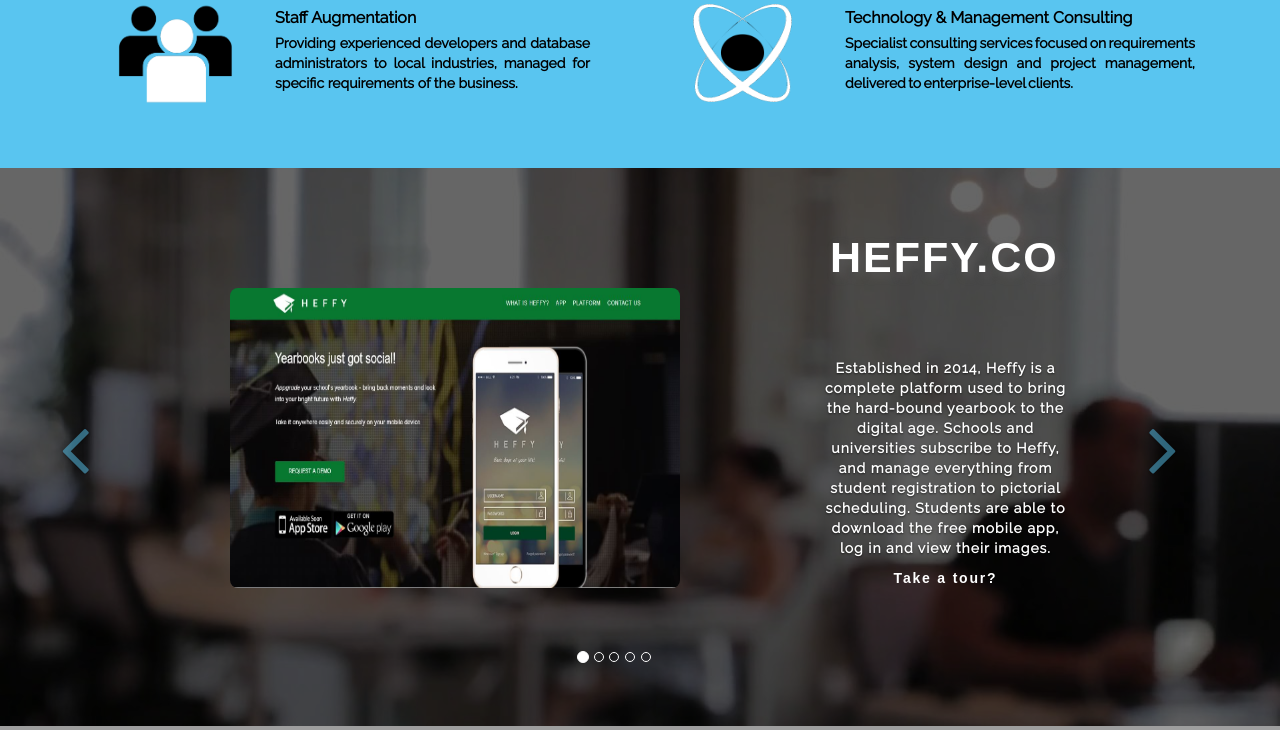
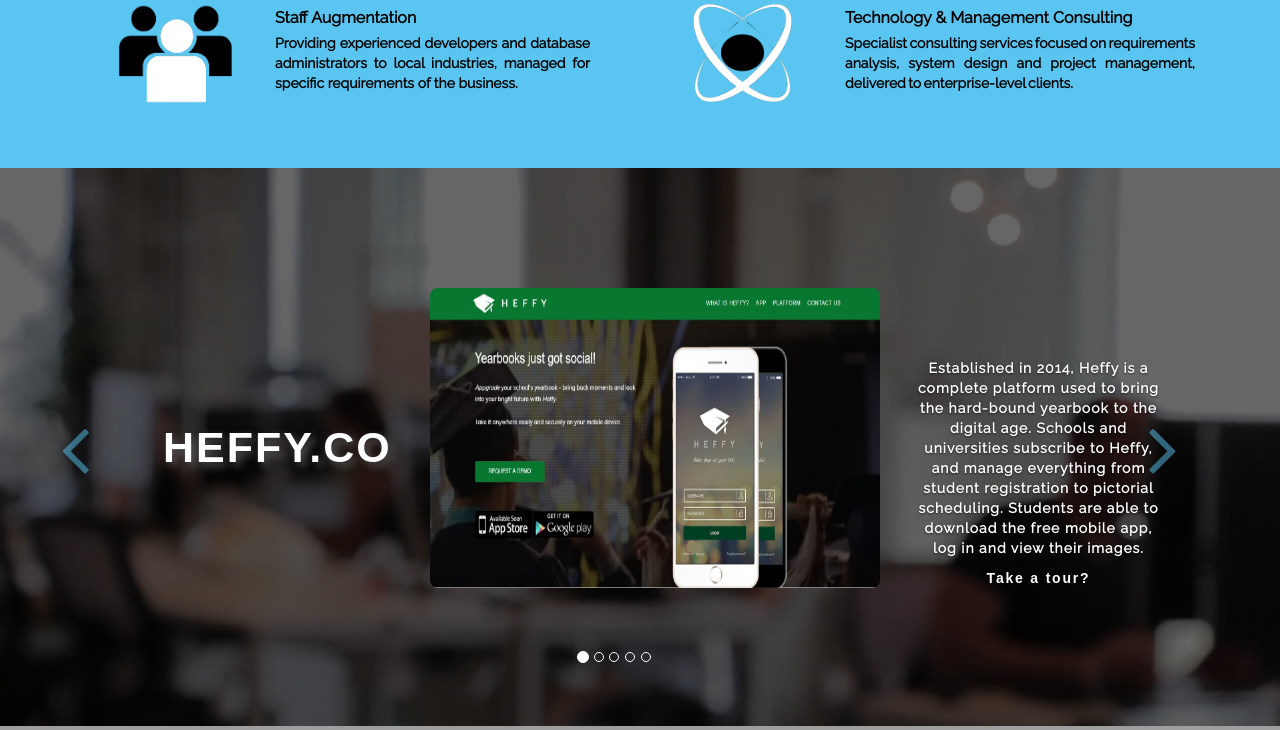
Before and after one commit to Reymond31/nmgwebsite, a CodeIgniter app: page /database/ in a window 1280 px wide. Shown: the part 2537-3267 px from the top of the page. Run offline with CodeIgniter, Linux system fonts and the light colour scheme; some libraries are stand-ins or nearby versions; grey boxes are pictures that could not be loaded.

Commit message:
Revert "products"
This reverts commit 244bfbe0c8b1bbab349004f3c35da263b614faa1.

```diff
--- a/assets/css/products.css
+++ b/assets/css/products.css
@@ -11,7 +11,7 @@
   margin-top: -395px;
   height: 300px;
   width: 450px;
-  margin-left: 230px;
+  margin-left: 430px
 }
 .carousel-inner {
   position: relative;
@@ -43,7 +43,7 @@
   color: #ffff;
   margin-bottom: 0;
   margin-right: 100%;
-  left:390px;
+  left:483px;
   font-size: 14px;
   font-weight: 600;
   width: 251px;
@@ -57,7 +57,7 @@
     color: #ffff;
     margin-bottom: 0;
     margin-right: 100%;
-    left:390px;
+    left:483px;
     font-size: 14px;
     font-weight: 600;
     width: 251px;
@@ -88,7 +88,7 @@
   color: #ffff;
   margin-bottom: 0;
   margin-right: 100%;
-  left:390px;
+  left:483px;
   font-size: 14px;
   font-weight: 600;
   width: 251px;
@@ -106,7 +106,7 @@
  letter-spacing: 1px;
   margin-bottom: 0;
   margin-right: 100%;
-  left:390px;
+  left:483px;
   font-size: 14px;
   font-weight: 600;
   width: 251px;
@@ -120,8 +120,8 @@
   color: #ffff;
   font-size: 43px;
   position: absolute;
-  bottom: 300px;
-  left: 830px;
+  bottom: 110px;
+  left: 163px;
   font-family: Arial;
   font-weight: 700;
   letter-spacing: 2px;
@@ -131,11 +131,12 @@
   color: #ffff;
   font-size: 48px;
   position: absolute;
-  bottom: 250px;
-  left: 830px;
+  bottom: 130px;
+  left: 163px;
   font-family: Arial;
   font-weight: 700;
   letter-spacing: 2px;
+  bottom: 105px;
 }
 .carousels-caption{
   color: #ffff;
```
